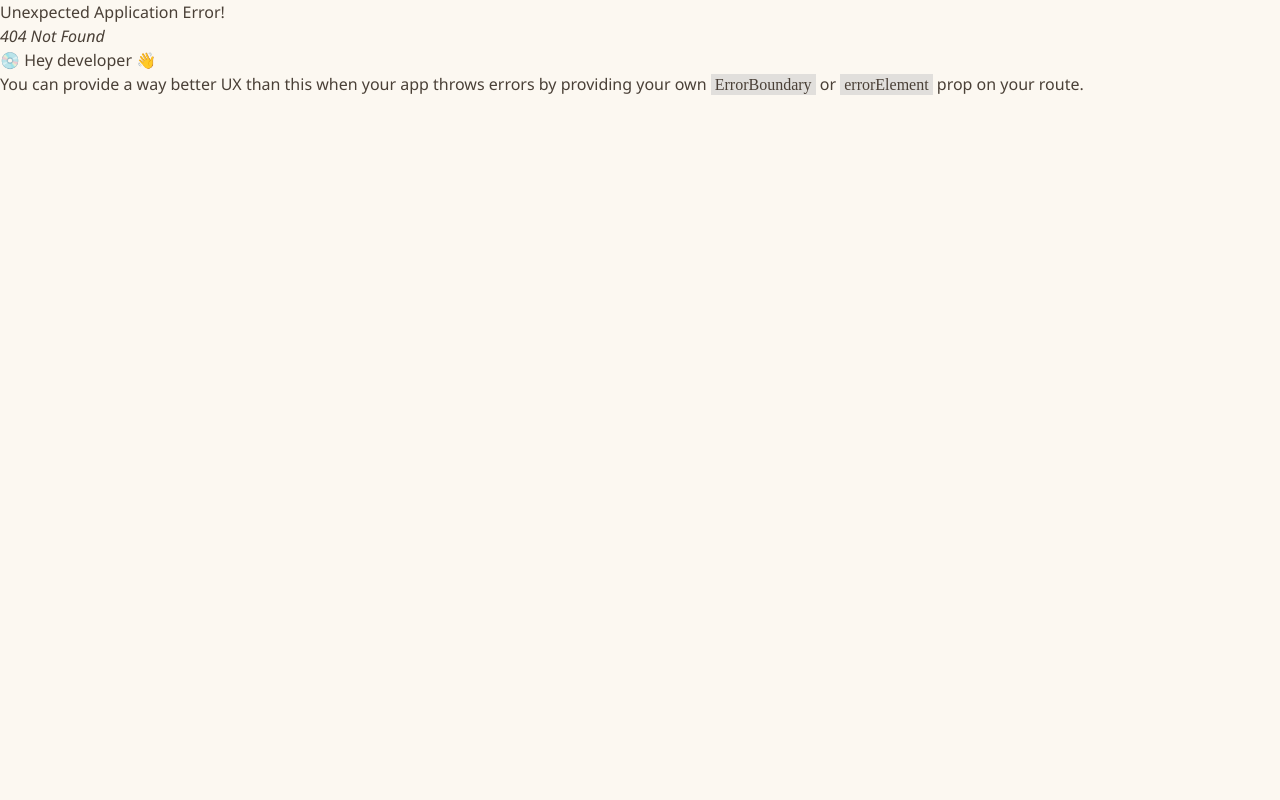
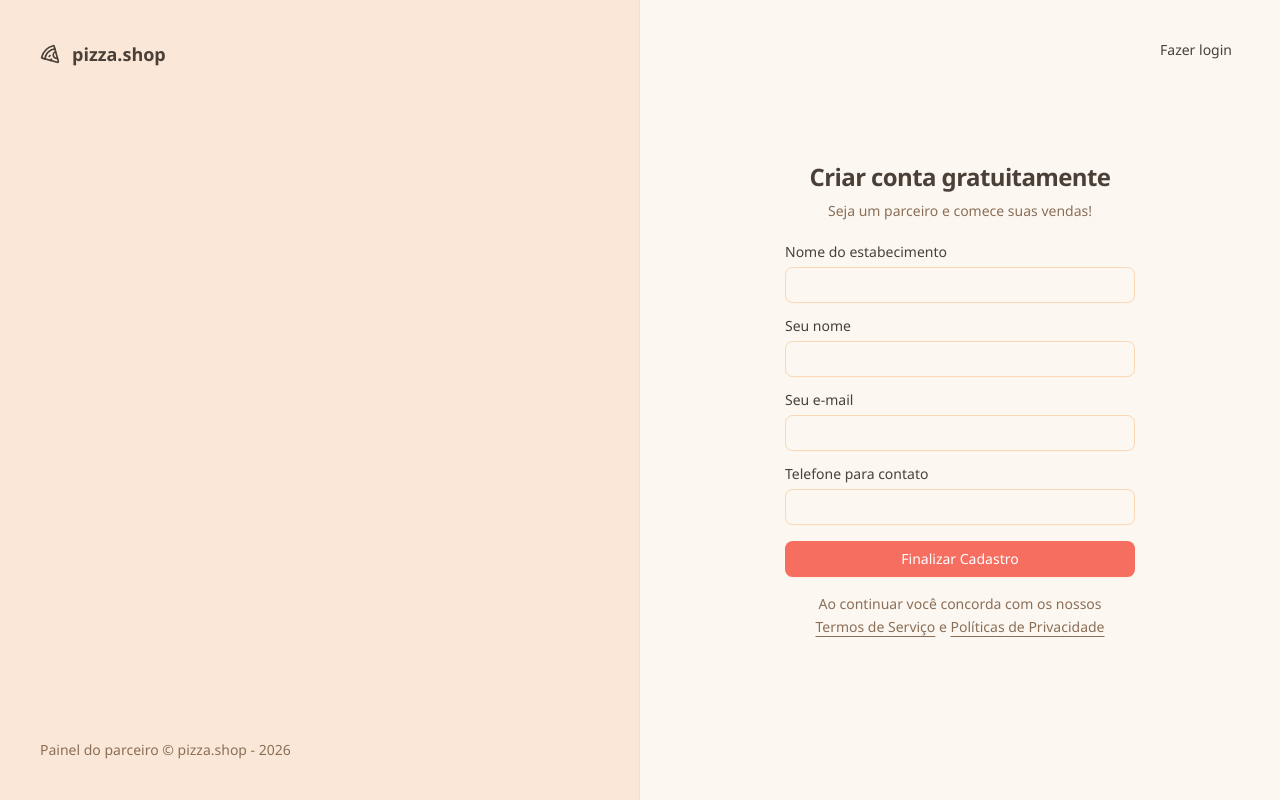
Before and after one commit to renatobarbosa-dc/04-pizzashop-react, a React (Vite) app in the folder pizzashop-web/: page /sign-up in a window 1280 px wide. Before the commit this address had no page. Built offline with nearby package versions, Linux system fonts and the light colour scheme.

Commit message:
sign up page

```diff
--- a/pizzashop-web/package.json
+++ b/pizzashop-web/package.json
@@ -23,6 +23,7 @@
     "react-helmet-async": "^2.0.5",
     "react-hook-form": "^7.71.2",
     "react-router-dom": "^7.13.0",
+    "sonner": "^2.0.7",
     "sort-by": "^1.2.0",
     "tailwind-merge": "^3.5.0",
     "tailwindcss-animate": "^1.0.7",
--- a/pizzashop-web/src/App.tsx
+++ b/pizzashop-web/src/App.tsx
@@ -2,11 +2,13 @@
 import { RouterProvider } from 'react-router-dom'
 import { router } from './pages/routes'
 import { HelmetProvider, Helmet } from 'react-helmet-async'
+import { Toaster } from 'sonner'
 
 export function App() {
   return (
     <HelmetProvider>
       <Helmet titleTemplate="%s | pizza.shop"/>
+      <Toaster richColors/>
       <RouterProvider router={router}/>
     </HelmetProvider>
   )
--- a/pizzashop-web/src/pages/_layouts/auth.tsx
+++ b/pizzashop-web/src/pages/_layouts/auth.tsx
@@ -14,7 +14,7 @@
                 </footer>
             </div>
 
-            <div className="flex flex-col items-center justify-center">
+            <div className="flex flex-col items-center justify-center relative">
                 <Outlet />
             </div>
         </div>
--- a/pizzashop-web/src/pages/auth/sign-in.tsx
+++ b/pizzashop-web/src/pages/auth/sign-in.tsx
@@ -3,7 +3,9 @@
 import { Label } from '@/components/ui/label'
 import { Helmet } from 'react-helmet-async'
 import { useForm } from 'react-hook-form'
+import { toast } from 'sonner'
 import { z } from 'zod'
+import { Link } from 'react-router-dom'
 
 const signInForm = z.object({
     email: z.string().email()
@@ -19,14 +21,31 @@
     } = useForm<SignInForm>()
 
     async function handleSignIn(data: SignInForm) {
-        await new Promise((resolve) => setTimeout(resolve, 2000))
-        console.log(data)
+        try {
+            await new Promise((resolve) => setTimeout(resolve, 2000))
+
+            console.log(data)
+
+            toast.success('Enviamos um link de autenticação para o seu e-mail! ', {
+                action: {
+                    label: 'Reenviar',
+                    onClick: () => handleSignIn(data),
+                },
+            })
+        } catch {
+            toast.error('Erro no envio de autenticação')
+        }
     }
 
     return(
         <>
             <Helmet title="Login"/>
             <div className="p=8">
+               <Button variant="ghost" asChild className="absolute right-8 top-8">
+                 <Link to="/sign-up">
+                    Novo estabelecimento
+                </Link>
+               </Button>
                 <div className="w-[350px] flex flex-col justify-center gap-6">
                     <div className="flex flex-col gap-2 text-center">
                         <h1 className="text-2xl font-semibold tracking-tight">Acessar Painel</h1>
--- /dev/null
+++ b/pizzashop-web/src/pages/auth/sign-up.tsx
@@ -0,0 +1,92 @@
+import { Button } from '@/components/ui/button'
+import { Input } from '@/components/ui/input'
+import { Label } from '@/components/ui/label'
+import { Helmet } from 'react-helmet-async'
+import { useForm } from 'react-hook-form'
+import { Link, useNavigate } from 'react-router-dom'
+import { toast } from 'sonner'
+import { z } from 'zod'
+
+const signUpForm = z.object({
+    restaurantName: z.string(),
+    managerName: z.string(),
+    phone: z.string(),
+    email: z.string().email()
+})
+
+type SignUpForm = z.infer<typeof signUpForm>
+
+export function SignUp() {
+    const navigate = useNavigate()
+
+    const {
+        register,
+        handleSubmit,
+        formState : { isSubmitting }
+    } = useForm<SignUpForm>()
+
+    async function handlesignUp(data: SignUpForm) {
+        try {
+            await new Promise((resolve) => setTimeout(resolve, 2000))
+
+            console.log(data)
+
+            toast.success('Restaurante cadastrado com sucesso! ', {
+                action: {
+                    label: 'Login',
+                    onClick: () => navigate('/sign-in'),
+                },
+            })
+        } catch {
+            toast.error('Erro ao cadastrar o restaurante')
+        }
+    }
+
+    return(
+        <>
+            <Helmet title="Cadastro"/>
+            <div className="p=8">
+                <Button variant="ghost" asChild className="absolute right-8 top-8">
+                    <Link to="/sign-in">Fazer login</Link>
+                </Button>
+                <div className="w-[350px] flex flex-col justify-center gap-6">
+                    <div className="flex flex-col gap-2 text-center">
+                        <h1 className="text-2xl font-semibold tracking-tight">
+                            Criar conta gratuitamente
+                        </h1>
+                        <p className="text-sm text-muted-foreground">
+                            Seja um parceiro e comece suas vendas!
+                        </p>
+                    </div>
+
+                    <form onSubmit={handleSubmit(handlesignUp)} className="space-y-4">
+                        <div className="space-y-2">
+                            <Label htmlFor="restaurantName">Nome do estabecimento</Label>
+                            <Input id="restaurantName" type="text"></Input>
+                        </div>
+                        <div className="space-y-2">
+                            <Label htmlFor="managerName">Seu nome</Label>
+                            <Input id="managerName" type="text"></Input>
+                        </div>
+                        <div className="space-y-2">
+                            <Label htmlFor="email">Seu e-mail</Label>
+                            <Input id="email" type="email"></Input>
+                        </div>
+                        <div className="space-y-2">
+                            <Label htmlFor="phone">Telefone para contato</Label>
+                            <Input id="phone" type="tel"></Input>
+                        </div>
+                        <Button disabled={isSubmitting} className="w-full" type="submit">
+                            Finalizar Cadastro
+                        </Button>
+
+                        <p className="px-6 text-center text-sm leading-relaxed text-muted-foreground">
+                            Ao continuar você concorda com os nossos {' '}<a className="underline underline-offset-4" href="">Termos de Serviço</a>{' '} e{' '}
+                            <a className="underline underline-offset-4" href="">Políticas de Privacidade</a>
+                        </p>
+                    </form>
+                </div>
+            </div>
+        </>
+    )
+}
--- a/pizzashop-web/src/pages/routes.tsx
+++ b/pizzashop-web/src/pages/routes.tsx
@@ -3,6 +3,7 @@
 import { SignIn } from './auth/sign-in'
 import { AppLayout } from './_layouts/app'
 import { AuthLayout } from './_layouts/auth'
+import { SignUp } from './auth/sign-up'
 
 export const router = createBrowserRouter([
     {
@@ -23,6 +24,10 @@
             {
                 path: '/sign-in',
                 element: <SignIn />
+            },
+            {
+                path: '/sign-up',
+                element: <SignUp />
             }
         ]
     },
```
Also changed, not shown: 1 other file (tests, documents, lock files or other folders).
